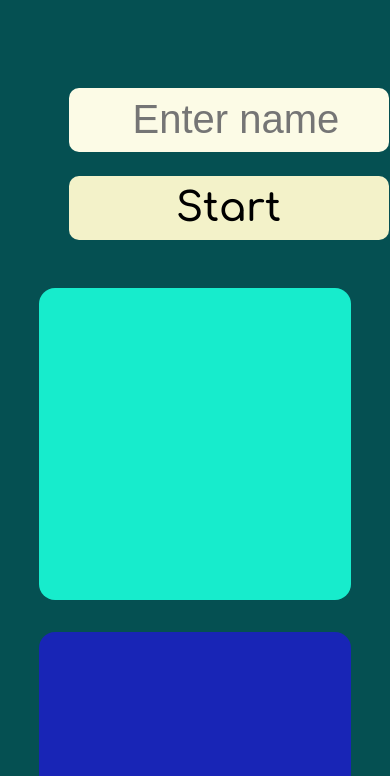
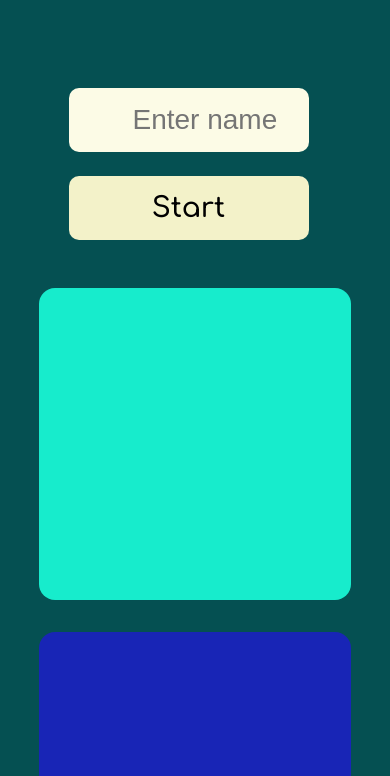
Before and after one commit to moemaxmen1989/MemoryClock, a website: page views/index.html in a window 390 px wide. Both pictures are taken after a click on the link "Play". Shown: the part 68-844 px from the top of the page. Drawn offline with Linux system fonts and the light colour scheme.

Commit message:
A few more updates

```diff
--- a/views/styles.css
+++ b/views/styles.css
@@ -240,6 +240,21 @@ display: grid;
 grid-template-columns: 1fr;
 grid-gap:1.5rem;
 
+}
+.btn.btn-start{
+
+    font-size: 1.75rem;
+    padding: 15px;
+    height: 4rem;
+    width: 15rem;
+
+}
+.form-card {
+    width: 15rem;
+    height: 4rem;
+    font-size: 1.75rem;
+    margin-left: 10px;
+
 
 }
 
```
